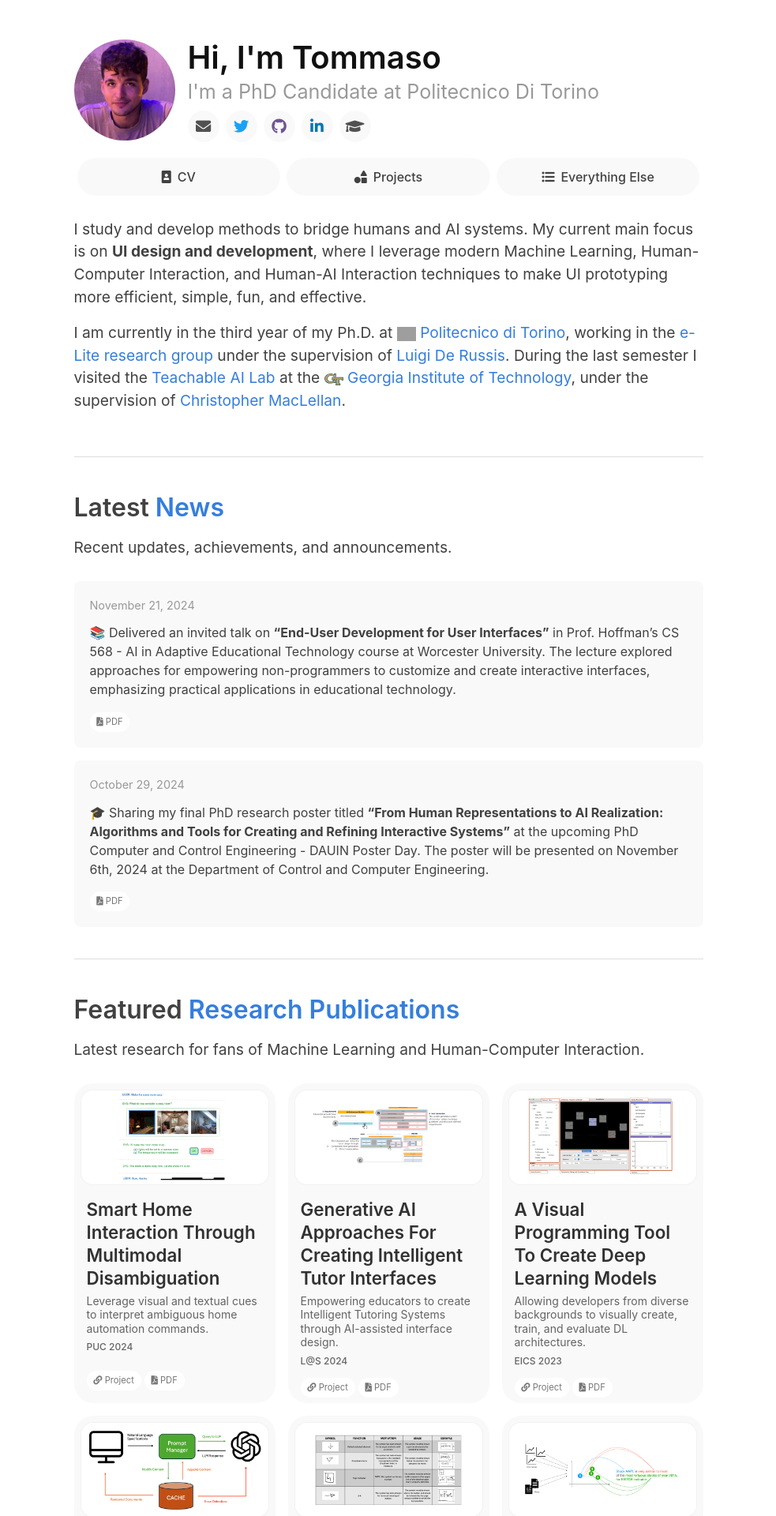
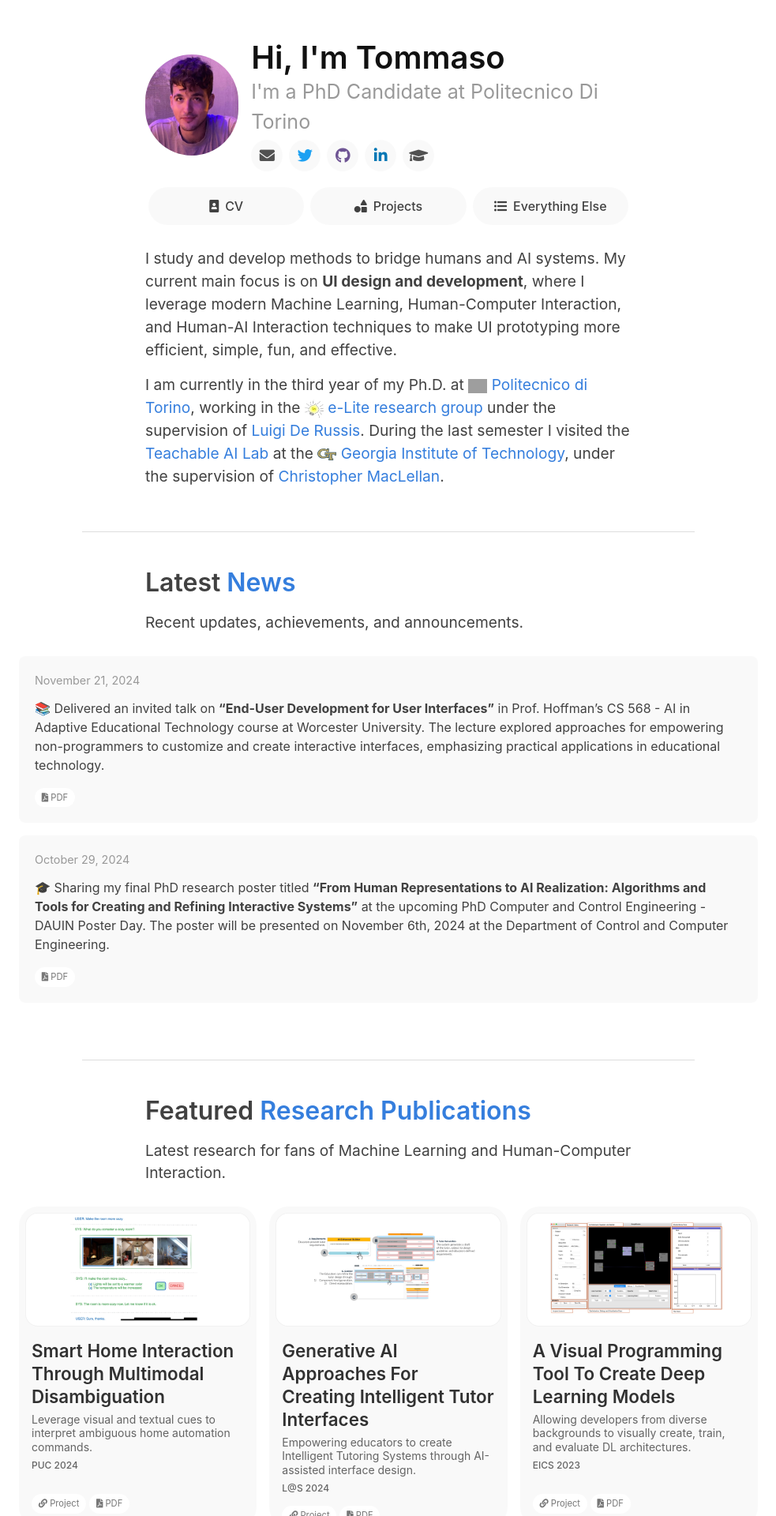
Before and after one commit to tommasocalo/tommasocalo.github.io, a Jekyll site: the page built from index.md, in a window 1280 px wide. Shown: the top 1920 px of the page at 79% size, without its empty margins (148-1131 px from the left). Built offline with Jekyll 4.4.1, drawn with Linux system fonts in a browser that asks for light colours; nearby versions of some CDN libraries; some web fonts are replaced; grey boxes are pictures that could not be loaded.

Commit message:
fixed style

```diff
--- a/_sass/_cover.scss
+++ b/_sass/_cover.scss
@@ -21,17 +21,14 @@ $cover-width: 8.5px;
 
 .cover {
   height: $cover-height*$cover-size-scalar;
-  width: $cover-width*$cover-size-scalar;
-
+  // width: $cover-width*$cover-size-scalar;
   text-align: left;
   display: flex;
   flex-direction: column;
   justify-content: space-between;
-
   background-color: $black-025;
   border-radius: 1.5rem;
   transition: all .2s ease-in-out;
-
 }
 
 .cover:hover {
--- a/index.md
+++ b/index.md
@@ -2,78 +2,79 @@
 layout: home
 title: Home
 ---
-
 <div id="intro-wrapper" class="l-text">
-	<div id="intro-title-wrapper">
-		<div id="intro-image-wrapper">
-			<img id="intro-image" src="/images/portrait.jpeg"></div>
-		<div id="intro-title-text-wrapper">
-			<h1 id="intro-title">Hi, I'm Tommaso</h1>
-			<div id="intro-subtitle">I'm a PhD Candidate at Politecnico Di Torino</div>
-			<div id="intro-title-socials">
-				{% for link in site.data.social-links %}
-					{% if link.on-homepage == true %}
-						{% include social-link.html link=link %}
-					{% endif %}
-				{% endfor %}
-			</div>
-		</div>
-	</div>
-	<!-- <hr class="l-middle home-hr"> -->
-	<div id="everything-else" class="l-middle">
-		<a href="{{ site.url }}/cv"><div><i class="fa fa-portrait icon icon-right-space"></i>CV</div></a>
-		<a href="{{ site.url }}/projects"><div><i class="fa fa-shapes icon icon-right-space"></i>Projects</div></a>
-		<a href="{{ site.url }}/everything-else"><div><i class="fa fa-list-ul icon icon-right-space"></i>Everything Else</div></a>
-	</div>
-<div> I study and develop methods to bridge humans and AI systems. My current main focus is on <b>UI design and development</b>, where I leverage modern Machine Learning, Human-Computer Interaction, and Human-AI Interaction techniques to make UI prototyping more efficient, simple, fun, and effective.
-	<div style="height: 1rem"></div>
+<div id="intro-title-wrapper">
+   <div id="intro-image-wrapper">
+      <img id="intro-image" src="/images/portrait.jpeg">
+   </div>
+   <div id="intro-title-text-wrapper">
+      <h1 id="intro-title">Hi, I'm Tommaso</h1>
+      <div id="intro-subtitle">I'm a PhD Candidate at Politecnico Di Torino</div>
+      <div id="intro-title-socials">
+         {% for link in site.data.social-links %}
+         {% if link.on-homepage == true %}
+         {% include social-link.html link=link %}
+         {% endif %}
+         {% endfor %}
+      </div>
+   </div>
+</div>
+<!-- <hr class="l-middle home-hr"> -->
+<div id="everything-else" class="l-middle">
+   <a href="{{ site.url }}/cv">
+      <div><i class="fa fa-portrait icon icon-right-space"></i>CV</div>
+   </a>
+   <a href="{{ site.url }}/projects">
+      <div><i class="fa fa-shapes icon icon-right-space"></i>Projects</div>
+   </a>
+   <a href="{{ site.url }}/everything-else">
+      <div><i class="fa fa-list-ul icon icon-right-space"></i>Everything Else</div>
+   </a>
+</div>
 <div>
-    I am currently in the third year of my Ph.D. at <img class="intro-logo" style="width: 24px;" src="/images/polito.jpeg"> <a href="https://www.polito.it/"> Politecnico di Torino</a>, working in the <a href="https://elite.polito.it/">e-Lite research group</a> under the supervision of <a href="https://www.polito.it/personale?p=luigi.derussis">Luigi De Russis</a>. During the last semester I visited the <a href="https://tail.cc.gatech.edu/">Teachable AI Lab</a> at the <a href="https://www.gatech.edu/"> <img class="intro-logo" style="width: 24px;" src="/images/gatech.svg"> Georgia Institute of Technology</a>, under the supervision of <a href="https://chrismaclellan.com/">Christopher MacLellan</a>.
+   I study and develop methods to bridge humans and AI systems. My current main focus is on <b>UI design and development</b>, where I leverage modern Machine Learning, Human-Computer Interaction, and Human-AI Interaction techniques to make UI prototyping more efficient, simple, fun, and effective.
+   <div style="height: 1rem"></div>
+   <div>
+      I am currently in the third year of my Ph.D. at <img class="intro-logo" style="width: 24px;" src="/images/polito.jpeg"> <a href="https://www.polito.it/"> Politecnico di Torino</a>, working in the <img class="intro-logo" style="width: 24px;" src="/images/elite.png"> <a href="https://elite.polito.it/">e-Lite research group</a> under the supervision of <a href="https://www.polito.it/personale?p=luigi.derussis">Luigi De Russis</a>. During the last semester I visited the <a href="https://tail.cc.gatech.edu/">Teachable AI Lab</a> at the <a href="https://www.gatech.edu/"> <img class="intro-logo" style="width: 24px;" src="/images/gatech.svg"> Georgia Institute of Technology</a>, under the supervision of <a href="https://chrismaclellan.com/">Christopher MacLellan</a>.
+   </div>
+   <div style="height: 1rem"></div>
 </div>
-	<div style="height: 1rem"></div>
 </div>
-
 <hr class="l-middle home-hr">
 <h2 class="feature-title">Latest <a href="{{ site.url }}/news">News</a></h2>
-
 <p class="feature-text">
-	Recent updates, achievements, and announcements.
+   Recent updates, achievements, and announcements.
 </p>
-
 <div class="news-wrapper l-page">
-    {% for news in site.categories.news limit:3 %}
-    <div class="news-item">
-        <div class="news-content-wrapper">
-            <div class="news-date">{{ news.date | date: "%B %d, %Y" }}</div>
-            <div class="news-content">{{ news.content }}</div>
-        </div>
-        {% if news.pdf %}
-        <div class="cover-links">
-            <span class="pub-misc">
-                <a href="{{ news.pdf }}">
-                    <i class="fas fa-file-pdf" aria-hidden="true"></i> PDF
-                </a>
-            </span>
-        </div>
-        {% endif %}
-    </div>
-    {% endfor %}
+   {% for news in site.categories.news limit:3 %}
+   <div class="news-item">
+      <div class="news-content-wrapper">
+         <div class="news-date">{{ news.date | date: "%B %d, %Y" }}</div>
+         <div class="news-content">{{ news.content }}</div>
+      </div>
+      {% if news.pdf %}
+      <div class="cover-links">
+         <span class="pub-misc">
+         <a href="{{ news.pdf }}">
+         <i class="fas fa-file-pdf" aria-hidden="true"></i> PDF
+         </a>
+         </span>
+      </div>
+      {% endif %}
+   </div>
+   {% endfor %}
 </div>
-
 <hr class="l-middle home-hr">
 <h2 class="feature-title">Featured <a href="/cv/#publications">Research Publications</a></h2>
-
 <p class="feature-text">
-	Latest research for fans of Machine Learning and Human-Computer Interaction.
+   Latest research for fans of Machine Learning and Human-Computer Interaction.
 </p>
-
 <div class="cover-wrapper cover-wrapper-3-col l-page">
-	{% assign sortedPublications = site.categories.papers | sort: 'feature-order' %}
-	{% for feature in sortedPublications %}
-		{% if feature.featured == true %}
-			{% include feature.html feature=feature %}
-		{% endif %}
-	{% endfor %}
+   {% assign sortedPublications = site.categories.papers | sort: 'feature-order' %}
+   {% for feature in sortedPublications %}
+   {% if feature.featured == true %}
+   {% include feature.html feature=feature %}
+   {% endif %}
+   {% endfor %}
 </div>
-
 <br>
```
Also changed, not shown: images/elite.png (added).
